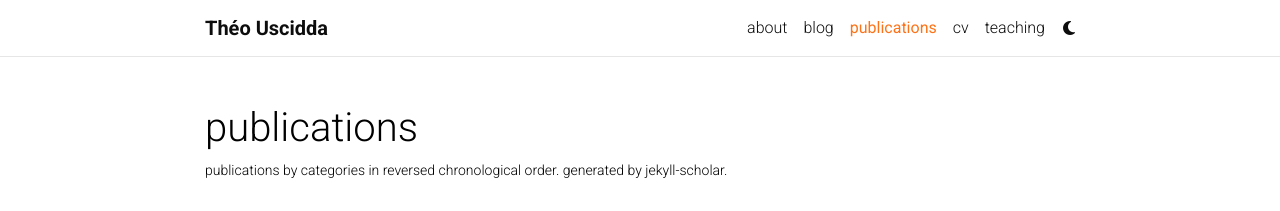
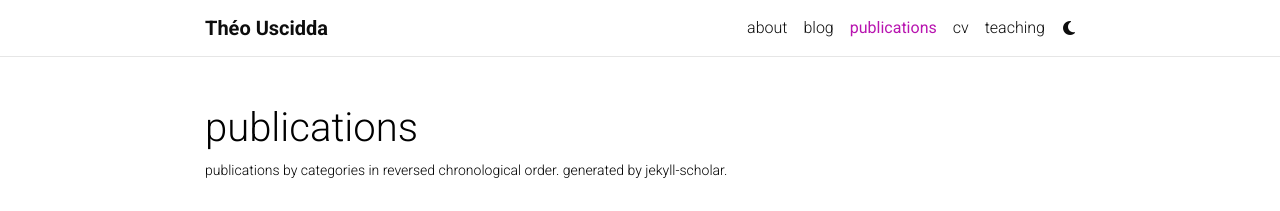
Before and after one commit to theouscidda6/theouscidda6.github.io, a Jekyll site: the page built from _pages/publications.md, in a window 1280 px wide. Shown: the top 211 px of the page. Built offline with Jekyll 4.4.1, drawn with Linux system fonts in a browser that asks for light colours; full-size pictures stand in for the smaller copies a plugin makes; comment, search, counter and statistics services are not loaded; a style sheet for code colours, icons or effects is not loaded; grey boxes are pictures that could not be loaded.

```diff
--- a/_sass/_themes.scss
+++ b/_sass/_themes.scss
@@ -7,14 +7,28 @@
   --global-code-bg-color: #{$code-bg-color-light};
   --global-text-color: #{$black-color};
   --global-text-color-light: #{$grey-color};
-  --global-theme-color: #{$caltech-orange};
-  --global-hover-color: #{$caltech-orange};
+  --global-theme-color: #{$purple-color};
+  --global-hover-color: #{$purple-color};
+  --global-hover-text-color: #{$white-color};
   --global-footer-bg-color: #{$grey-color-dark};
   --global-footer-text-color: #{$grey-color-light};
   --global-footer-link-color: #{$white-color};
   --global-distill-app-color: #{$grey-color};
   --global-divider-color: rgba(0,0,0,.1);
   --global-card-bg-color: #{$white-color};
+
+  --global-tip-block: #42b983;
+  --global-tip-block-bg: #e2f5ec;
+  --global-tip-block-text: #215d42;
+  --global-tip-block-title: #359469;
+  --global-warning-block: #e7c000;
+  --global-warning-block-bg: #fff8d8;
+  --global-warning-block-text: #6b5900;
+  --global-warning-block-title: #b29400;
+  --global-danger-block: #c00;
+  --global-danger-block-bg: #ffe0e0;
+  --global-danger-block-text: #600;
+  --global-danger-block-title: #c00;
 
   .fa-sun {
     display : none;
@@ -38,14 +52,28 @@
   --global-code-bg-color: #{$code-bg-color-dark};
   --global-text-color: #{$grey-color-light};
   --global-text-color-light: #{$grey-color-light};
-  --global-theme-color: #{$caltech-orange};
-  --global-hover-color: #{$caltech-orange};
+  --global-theme-color: #{$cyan-color};
+  --global-hover-color: #{$cyan-color};
+  --global-hover-text-color: #{$white-color};
   --global-footer-bg-color: #{$grey-color-light};
   --global-footer-text-color: #{$grey-color-dark};
   --global-footer-link-color: #{$black-color};
   --global-distill-app-color: #{$grey-color-light};
   --global-divider-color: #424246;
   --global-card-bg-color: #{$grey-900};
+
+  --global-tip-block: #42b983;
+  --global-tip-block-bg: #e2f5ec;
+  --global-tip-block-text: #215d42;
+  --global-tip-block-title: #359469;
+  --global-warning-block: #e7c000;
+  --global-warning-block-bg: #fff8d8;
+  --global-warning-block-text: #6b5900;
+  --global-warning-block-title: #b29400;
+  --global-danger-block: #c00;
+  --global-danger-block-bg: #ffe0e0;
+  --global-danger-block-text: #600;
+  --global-danger-block-title: #c00;
 
   .fa-sun {
     padding-left: 10px;
--- a/_sass/_variables.scss
+++ b/_sass/_variables.scss
@@ -2,7 +2,6 @@
  * Variables used throughout the theme.
  * To adjust anything, simply edit the variables below and rebuild the theme.
  ******************************************************************************/
-
 
 // Colors
 $red-color:           #FF3636 !default;
@@ -22,9 +21,6 @@
 $pink-color:          #f92080 !default;
 $pink-color-light:    #ffdddd !default;
 $yellow-color:        #efcc00 !default;
-$caltech-orange: #ff6c0c !default;
-$caltech-purple: #644B78 !default;
-$caltech-blue: #00A1DF !default;
 
 $grey-color:          #828282 !default;
 $grey-color-light:    lighten($grey-color, 40%);
@@ -34,8 +30,10 @@
 $white-color: #ffffff !default;
 $black-color: #000000 !default;
 
-
 // Theme colors
 
 $code-bg-color-light:     rgba($purple-color, 0.05);
 $code-bg-color-dark:      #2c3237 !default;
+
+// Font awesome location
+$fa-font-path: "../webfonts";
```
